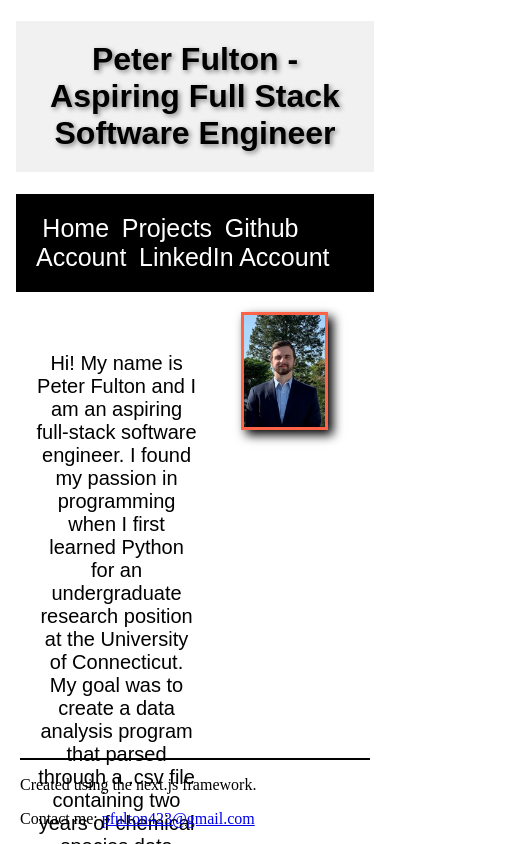
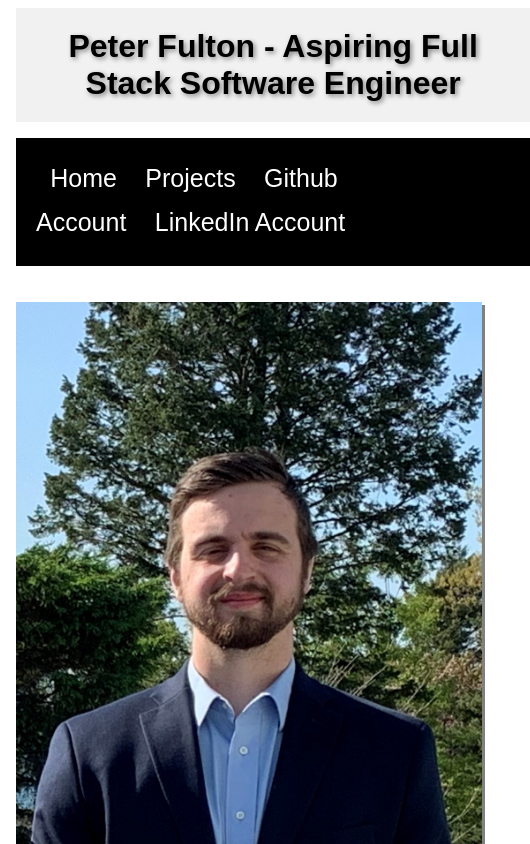
Before and after one commit to pmfulton/pmfulton_v1.0, a Next.js app: page / in a window 390 px wide. Shown: the top 844 px of the page, 530 px wide, since content can reach past the window. Built offline with nearby package versions, Linux system fonts and the light colour scheme.

Commit message:
modified css to accomdate mobile viewing

```diff
--- a/pages/index.js
+++ b/pages/index.js
@@ -3,19 +3,19 @@ import NavBar from "../components/Nav.js"
 import Tab from "../components/Tab.js"
 import Footer from "../components/Footer.js"
 
-import imagestyles from "../public/css_modules/Image.module.css"
-import styles from "../public/css_modules/Text.module.css"
-import ColumnStyle from "../public/css_modules/Column.module.css"
+import styles from "../public/css_modules/styles.module.css"
+
 
 function AboutMe() {
     return (
         <html>
             <Tab title="Home"/>
-            <body>
+            <body className={styles.page}>
                 <Header heading="Peter Fulton - Aspiring Full Stack Software Engineer" />
                 <NavBar />
-                <div className={ColumnStyle.column}>
-                    <p className={styles.text}>
+                <div className= {styles.body}>
+                    <p>
+                        <img src="me.jpg" alt="self" />
                         Hi! My name is Peter Fulton and I am an aspiring full-stack software engineer.
                         I found my passion in programming when I first learned Python for an undergraduate research position at the University of Connecticut.
                         My goal was to create a data analysis program that parsed through a .csv file containing two years of chemical species data
@@ -24,20 +24,20 @@ function AboutMe() {
                         Ever since my first encounter with Python, I have loved programming and have taught myself fundamentals of different languages such as javascript, java & C++. While I mainly work
                         in python and javascript, I am always looking for new opportunities to test my skills with other languages.
                     </p>
-                    <p className={styles.text}>
-                        In my spare time, I like to tinker with computer hardware and assembling my own computers. My last build incorporated a custom liquid cooling loop with pmma tubing to
+                    <p>
+                        In my spare time, I like to tinker with computer hardware and assemble my own computers. My last build incorporated a custom liquid cooling loop with pmma tubing to
                         cool the installed intel i9 9900k cpu.
+
+                    </p>
+                    <p>
+                        Looking for a software engineer? Check out my <a href="/Peter Fulton Resume Manufacturing Resume.pdf" target="_blank" rel="noopener noreffer">resume</a>!
+                        If you have any questions, feel free to contact me using the email address below. I am always happy to discuss my work and
+                        relevant programming technologies.
                     </p>
 
-                    <p className={styles.text}>
-                        If you have any questions or would like to learn more about my work, feel free to reach out to me. You can find my contact information at the bottom
-                        of each page on this site. If you prefer to use LinkedIn, my account is linked in the nav bar above.
-                    </p>
-                </div>
-                <div className={ColumnStyle.column} >
-                    <img className={imagestyles.me} src='../me.jpg' />
                 </div>
                 <Footer />
+
             </body>
         </html>
 
--- a/pages/projects.js
+++ b/pages/projects.js
@@ -4,12 +4,14 @@ import Header from "../components/PageHeaders.js"
 import Table from "../components/Table.js"
 import Footer from "../components/Footer.js"
 
+import styles from "../public/css_modules/styles.module.css"
+
 
 function ProjectsPage() {
     return (
         <html>
             <Tab title="Projects"/>
-            <body>
+            <body className={styles.page}>
                 <Header heading="Deployed Projects" />
                 <Nav />
                 <Table />
--- a/public/css_modules/Column.module.css
+++ /dev/null
@@ -1,10 +0,0 @@
-.column {
-    float: left;
-    width: 50%
-}
-
-.row:after {
-    content: "";
-    display: table;
-    clear: both;
-}
--- a/public/css_modules/Footer.module.css
+++ b/public/css_modules/Footer.module.css
@@ -1,8 +1,23 @@
 .footer {
     border-top: 2px solid black;
     position: absolute;
-    bottom: 0px;
-    left: 20px;
-    right: 20px;
+    bottom: 0;
+    background-color: lightgrey;
+    height: 5rem;
+
 
 }
+
+.footer p{
+    text-align: left;
+    font-family: Arial, Helvetica, sans-serif;
+    padding-left: 20px;
+    padding-bottom: 0px;
+}
+
+@supports (display:grid) {
+    .footer {
+        position:static;
+    }
+
+}
--- a/public/css_modules/Headers.module.css
+++ b/public/css_modules/Headers.module.css
@@ -4,4 +4,5 @@
     text-shadow: 2px 2px 5px grey;
     text-align: center;
     padding: 20px;
+    margin: 0;
   }
--- a/public/css_modules/Image.module.css
+++ /dev/null
@@ -1,10 +0,0 @@
-.me {
-    height: 45%;
-    width: 45%;
-    display: block;
-    margin-left: auto;
-    margin-right: auto;
-    border-style: solid;
-    border-color: tomato;
-    box-shadow: 5px 5px 10px;
-}
--- a/public/css_modules/Nav.module.css
+++ b/public/css_modules/Nav.module.css
@@ -1,7 +1,7 @@
 .bullet {
     font-size: 25px;
     font-family: Arial, Helvetica, sans-serif;
-    padding: 2% 2%;
+    padding: 3% 3%;
     color: white;
     text-decoration: none;
     text-align: center;
@@ -14,14 +14,14 @@
 }
 
 .list {
-  list-style-type: disc;
   background-color: Black;
-  font-size: 20px;
+  font-size: 100%;
   font-family: Arial, Helvetica, sans-serif;
+  padding: 20px;
   overflow: hidden;
-  padding: 20px;
 }
 
 .element {
   display: inline;
+  line-height: 40px;
 }
--- a/public/css_modules/Table.module.css
+++ b/public/css_modules/Table.module.css
@@ -5,12 +5,14 @@
 
 .th {
     text-align: center;
-    background-color: coral;
     padding: 20px;
+    font-family: Arial, Helvetica, sans-serif;
+    font-size: 20px;
 
 }
 
 .td {
     text-align: center;
-
+    font-family: Arial, Helvetica, sans-serif;
+    font-size: 20px;
 }
--- a/public/css_modules/Text.module.css
+++ /dev/null
@@ -1,7 +0,0 @@
-.text {
-    font-family: Arial, Helvetica, sans-serif;
-    font-size: 20px;
-    width: 90%;
-    padding: 20px;
-    text-align: center
-}
--- /dev/null
+++ b/public/css_modules/styles.module.css
@@ -0,0 +1,42 @@
+
+
+.page {
+    min-height: 100vh;
+    position: relative;
+}
+
+
+.body p{
+    font-family: Arial, Helvetica, sans-serif;
+    font-size: 20px;
+    line-height: 30px;
+    text-align: center;
+    width: 90%;
+
+}
+
+.body img{
+    height: 650px;
+    float: left;
+    margin-right: 3rem;
+    margin-bottom: 1rem;
+    box-shadow: 3px 3px grey;
+}
+
+.body {
+    padding-bottom: 5rem;
+}
+
+@supports (display:grid) {
+    .page {
+        position: static;
+        display: grid;
+        grid-template-rows: auto auto 1fr auto;
+
+    }
+    .body {
+        padding-bottom: 1rem;
+    }
+
+
+}
```
Also changed, not shown: 1 other file (tests, documents, lock files or other folders).
